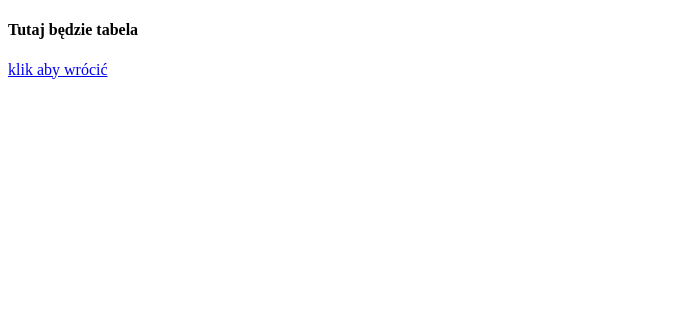
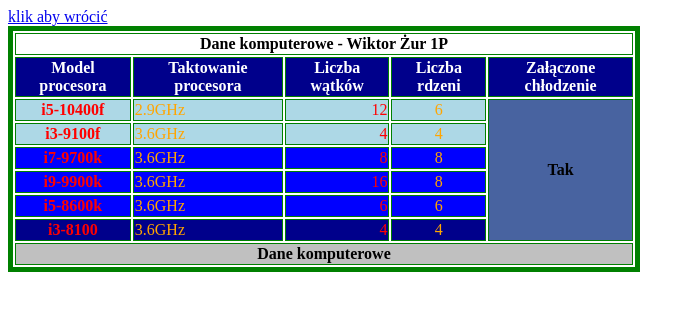
Before and after one commit to Wiktor4321/strona, a plain HTML site: page tabela_żur.html in a window 1280 px wide. Shown: the whole page, without its empty margins (0-695 px from the left). Drawn offline with Linux system fonts and the light colour scheme.

Commit message:
Update tabela_żur.html

```diff
--- a/tabela_żur.html
+++ b/tabela_żur.html
@@ -6,7 +6,58 @@
 			<title> </title>
 		</head>
 		<body>
-		<h4>Tutaj będzie tabela</h4>
+		<TABLE BORDER=5 BORDERCOLOR=GREEN WIDTH=50% HEIGHT=200>
+		<thead>
+		<TH COLSPAN=5 ALIGN=center>Dane komputerowe - Wiktor Żur 1P </TH>
+		<tr>
+		<th bgcolor=darkblue><font color="white">Model procesora</th>
+		<th bgcolor=darkblue><font color="white">Taktowanie procesora</th>
+		<th bgcolor=darkblue><font color="white">Liczba wątków</th>
+		<th bgcolor=darkblue><font color="white">Liczba rdzeni</th>
+		<th bgcolor=darkblue><font color="white">Załączone chłodzenie</th>
+		</tr>
+		</thead>
+		<tbody>
+		<tr>
+		<td bgcolor=lightblue align=center><font color="red"><b>i5-10400f</b></td>
+		<td bgcolor=lightblue><font color="orange">2.9GHz</td>
+		<td bgcolor=lightblue align=right><font color="red">12</td>
+		<td bgcolor=lightblue align=center><font color="orange">6</td>
+		<TH bgcolor=#4863A0 ROWSPAN=6 ALIGN=center>Tak</TH>
+		</tr>
+		<tr>
+		<td bgcolor=lightblue align=center><font color="red"><b>i3-9100f</b></td>
+		<td bgcolor=lightblue><font color="orange">3.6GHz</td>
+		<td bgcolor=lightblue align=right><font color="red">4</td>
+		<td bgcolor=lightblue align=center><font color="orange">4</td>
+		</tr>
+		<tr>
+		<td bgcolor=blue align=center><font color="red"><b>i7-9700k</b></td>
+		<td bgcolor=blue><font color="orange">3.6GHz</td>
+		<td bgcolor=blue align=right><font color="red">8</td>
+		<td bgcolor=blue align=center><font color="orange">8</td>
+		</tr>
+		<tr>
+		<td bgcolor=blue align=center><font color="red"><b>i9-9900k</b></td>
+		<td bgcolor=blue><font color="orange">3.6GHz</td>
+		<td bgcolor=blue align=right><font color="red">16</td>
+		<td bgcolor=blue align=center><font color="orange">8</td>
+		</tr>
+		<tr>
+		<td bgcolor=blue align=center><font color="red"><b>i5-8600k</b></td>
+		<td bgcolor=blue><font color="orange">3.6GHz</td>
+		<td bgcolor=blue align=right><font color="red">6</td>
+		<td bgcolor=blue align=center><font color="orange">6</td>
+		</tr>
+		<tr>
+		<td bgcolor=darkblue align=center><font color="red"><b>i3-8100</b></td>
+		<td bgcolor=darkblue><font color="orange">3.6GHz</td>
+		<td bgcolor=darkblue align=right><font color="red">4</td>
+		<td bgcolor=darkblue align=center><font color="orange">4</td>
+		</tr>
+		<tr>
+		<TH bgcolor=silver COLSPAN=5 ALIGN=center>Dane komputerowe </TH>
+		</tr>
 		<A HREF="index.html"> klik aby wrócić </A>
 		</body>
 	</html>
```
